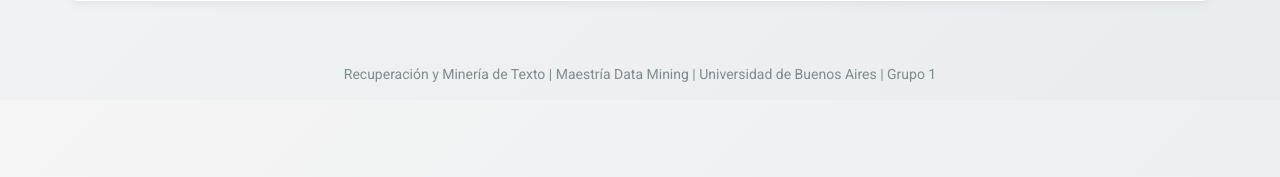
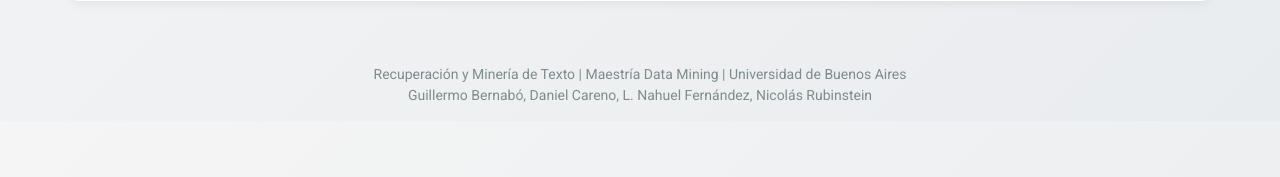
Before and after one commit to rubin145/dm_tm_tp, a Django app: page /newsbait/inicio/ in a window 1280 px wide. Shown: the part 596-773 px from the top of the page. Run offline with Django 4.2, Linux system fonts and the light colour scheme; some libraries are stand-ins or nearby versions.

Commit message:
cambio footer

```diff
--- a/webapp/newsbaitapp/templates/base.html
+++ b/webapp/newsbaitapp/templates/base.html
@@ -25,7 +25,9 @@
     {% endblock %}
 </div>
 
-<footer class="text-center mt-5"> Recuperación y Minería de Texto | Maestría Data Mining | Universidad de Buenos Aires | Grupo 1 </footer>
+<footer class="text-center mt-5"> Recuperación y Minería de Texto | Maestría Data Mining | Universidad de Buenos Aires <br>
+    Guillermo Bernabó, Daniel Careno, L. Nahuel Fernández, Nicolás Rubinstein
+ </footer>
 
 
 <!-- Include Bootstrap JS and Popper.js -->
```
